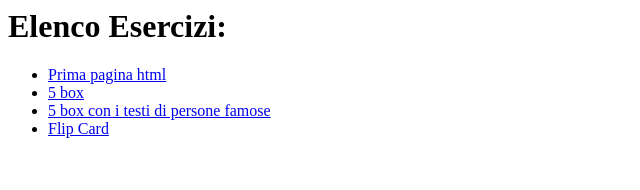
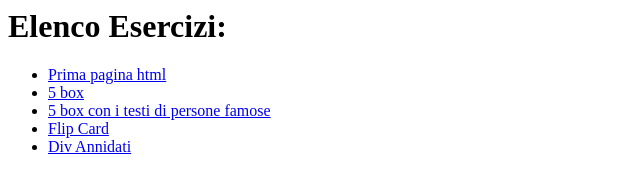
Before and after one commit to Loris-17/tpsit, a plain HTML site: page link_esercizi.htm in a window 1280 px wide. Shown: the whole page, without its empty margins (0-640 px from the left). Drawn offline with Linux system fonts and the light colour scheme.

Commit message:
Update link_esercizi.htm

```diff
--- a/link_esercizi.htm
+++ b/link_esercizi.htm
@@ -8,6 +8,7 @@
     <li><a href="https://loris-17.github.io/tpsit/div%20e%20css.html">5 box</a></li>
     <li><a href="https://loris-17.github.io/tpsit/box%20con%20testi%20di%20persone%20famose.html">5 box con i testi di persone famose</a></li>
     <li><a href="https://loris-17.github.io/tpsit/flip%20card%20css.html">Flip Card</a></li>
+    <li><a href="https://loris-17.github.io/tpsit/web_div_annidati.htm">Div Annidati</a></li>
 </ul>
 
  </p>
```
